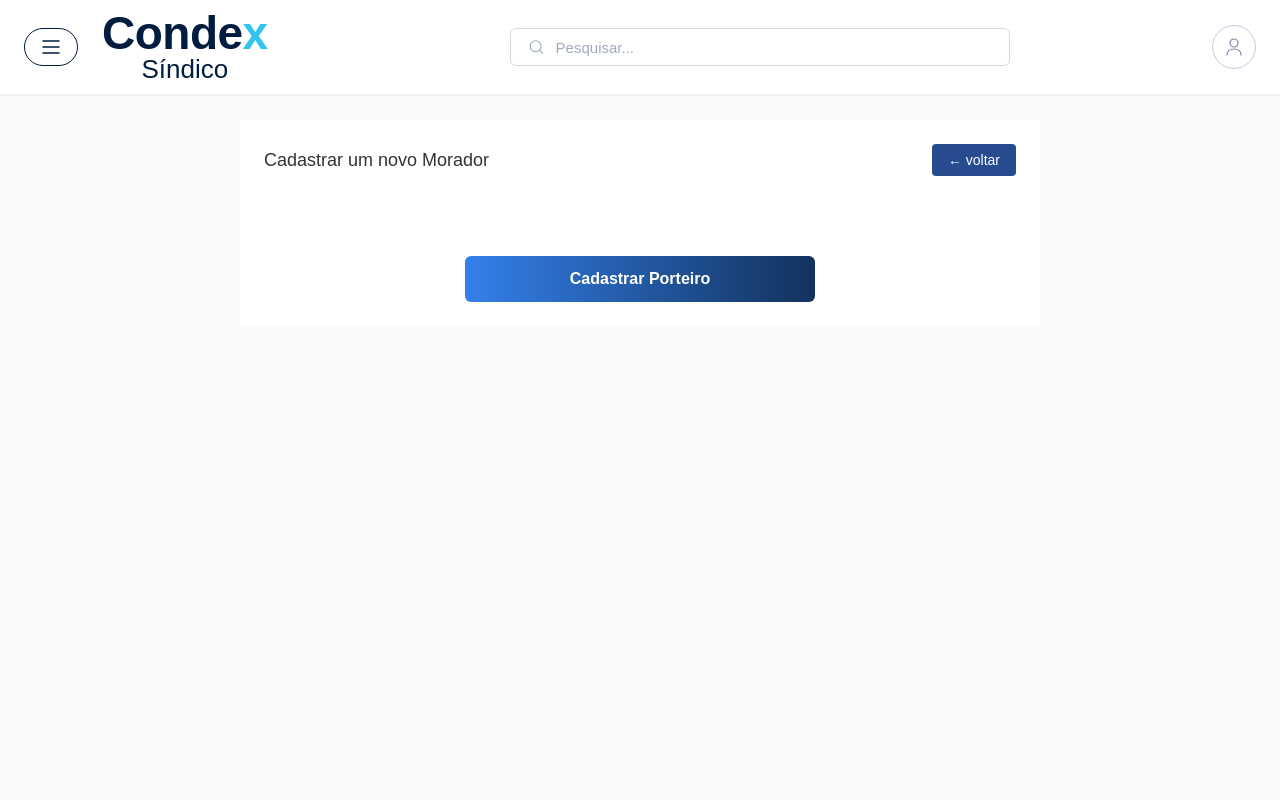
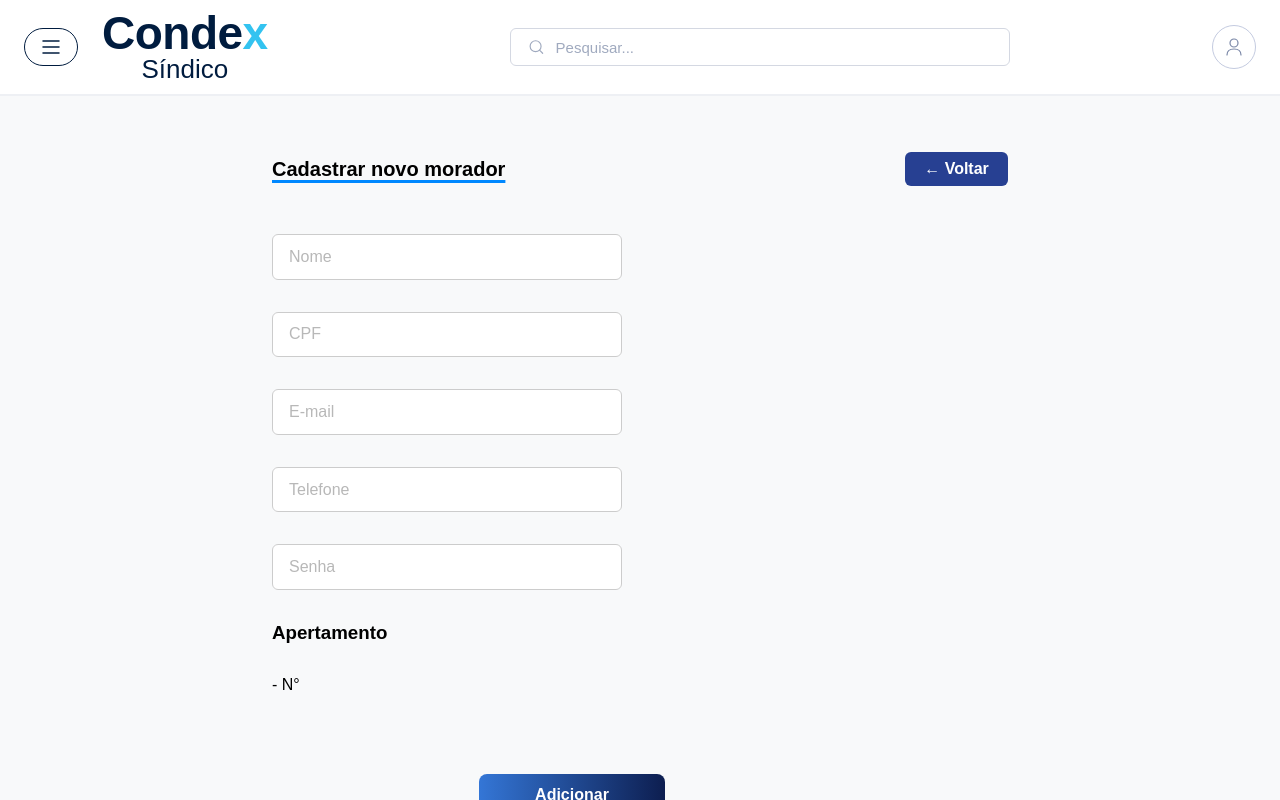
Before and after one commit to Condex-TCC/Condex-Front, a React (Vite) app: page /sindico/usuarios/morador/create/1 in a window 1280 px wide. Built offline with nearby package versions, Linux system fonts and the light colour scheme; no server answers.

Commit message:
Fazendo a página para cadastra moradores | Chamando os dados do apertamento clicado

```diff
--- a/src/pages/sindico/telaCadastraMorador.jsx
+++ b/src/pages/sindico/telaCadastraMorador.jsx
@@ -1,35 +1,154 @@
 //Tela responsavel por cadastrar o porteiro
 
-import styles from '../../css/paginaCadastraUsario.module.css'
+import { useNavigate, useParams } from 'react-router-dom';
+import styles from '../../css/paginaCadastraRegra.module.css';
+import { useEffect, useState } from 'react';
+import { showApertamento } from '../../service/Apartamentos';
 
 function PaginaCadastraMorador(){
 
+  //Hook que realiza a navegação
+  const navigate = useNavigate()
+
+  //Componente que recupera a informação da url
+  const { id } = useParams();
+
+  //States para controlar o valor dos campos
+  const [nome, setNome] = useState('')
+  const [cpf, setCpf] = useState('')
+  const [email, setEmail] = useState('')
+  const [telefone, setTelefone] = useState('')
+  const [senha, setSenha] = useState('')
+
+  //States para controlar os campos do condomio selecionado
+  const [bloco, setBloco] = useState('')
+  const [numero, setNumero] = useState('')
+  const [descricao, setDescricao] = useState('')
+
+  //Função responsavel por voltar para a tela que exibe os laudos
+  const back = () => {
+
+    //Navega para a tela que exibe os laudos
+    navigate("/sindico/usuarios/morador/apertamento")
+  }
+
+  //Funções de toogle para alterar o esdado das variáveis
+  const nomeState = (evento) => {
+
+    //Troca o estado
+    setNome(evento.target.value)
+  }
+  const cpfState = (evento) => {
+
+    //Troca o estado
+    setCpf(evento.target.value)
+  }
+  const emailState = (evento) => {
+
+    //Troca o estado
+    setEmail(evento.target.value)
+  }
+   const telefoneState = (evento) => {
+
+    //Troca o estado
+    setTelefone(evento.target.value)
+  }
+   const senhaState = (evento) => {
+
+    //Troca o estado
+    setSenha(evento.target.value)
+  }
+
+  //Função que carrega os dados da API
+  const obtendoApertamento = async () => {
+
+    //Chama a função que trata a API
+    let dados = await showApertamento(id)
+
+    //Desestruturando os dados vindos da API
+    const { bloco, numero, descricao } = await dados[0]
+
+    //Atualizando os estados com os dados vindos do banco de dados
+    setBloco(bloco)
+    setNumero(numero)
+    setDescricao(descricao)
+  }
+
+  //Sempre que a página for carreger irá adicionar os dados nos campos
+  useEffect(() => {
+
+    //Chamando a função que carrega os dados do apartamento
+    obtendoApertamento()
+
+  }, [id]);
+
+
    return (
-    <div className={styles.container}>
+       <div className={styles.container}>
 
-      {/* Cabeçalho da página */}
-      <div className={styles.header}>
+         <header className={styles.header}>
+           <h1 className={styles.title}>Cadastrar novo morador</h1>
 
-        <h2 className={styles.title}>Cadastrar um novo Morador</h2>
+           <button className={styles.backButton} onClick={back}>
+             &larr; Voltar
+           </button>
 
-        {/* Usando o símbolo de flecha esquerda (&larr;) para o ícone de voltar */}
-        <button className={styles.btnVoltar}>&larr; voltar</button>
-      </div>
+         </header>
 
-      {/* Corpo do formulário contendo as duas colunas */}
-      <div className={styles.formContainer}>
+         <form className={styles.form} onSubmit={(e) => { e.preventDefault(); cadastraRegra(); }}>
+           <input
+             type="text"
+             placeholder="Nome"
+             className={styles.inputTitle}
+             value={nome}
+             onChange={nomeState}
+           />
 
-      </div>
+           <input
+             type="text"
+             placeholder="CPF"
+             className={styles.inputTitle}
+             value={cpf}
+             onChange={cpfState}
+           />
 
-      {/* Rodapé com o botão principal de envio */}
-      <div className={styles.footer}>
-        <button className={styles.btnCadastrar}>
-          Cadastrar Porteiro
-        </button>
-      </div>
+           <input
+             type="text"
+             placeholder="E-mail"
+             className={styles.inputTitle}
+             value={email}
+             onChange={emailState}
+           />
 
-    </div>
-  );
+           <input
+             type="text"
+             placeholder="Telefone"
+             className={styles.inputTitle}
+             value={telefone}
+             onChange={setTelefone}
+           />
+
+           <input
+             type="text"
+             placeholder="Senha"
+             className={styles.inputTitle}
+             value={senha}
+             onChange={senhaState}
+           />
+
+           {/* Dados do condominio */}
+           <h3>Apertamento</h3>
+           <p>{bloco} - N° {numero}</p>
+           <p>{descricao === null ? "Não há descrição" : descricao}</p>
+
+           <div className={styles.submitContainer}>
+             <button type="submit" className={styles.submitButton}>
+               Adicionar
+             </button>
+           </div>
+         </form>
+       </div>
+     );
 }
 
 export default PaginaCadastraMorador
```
